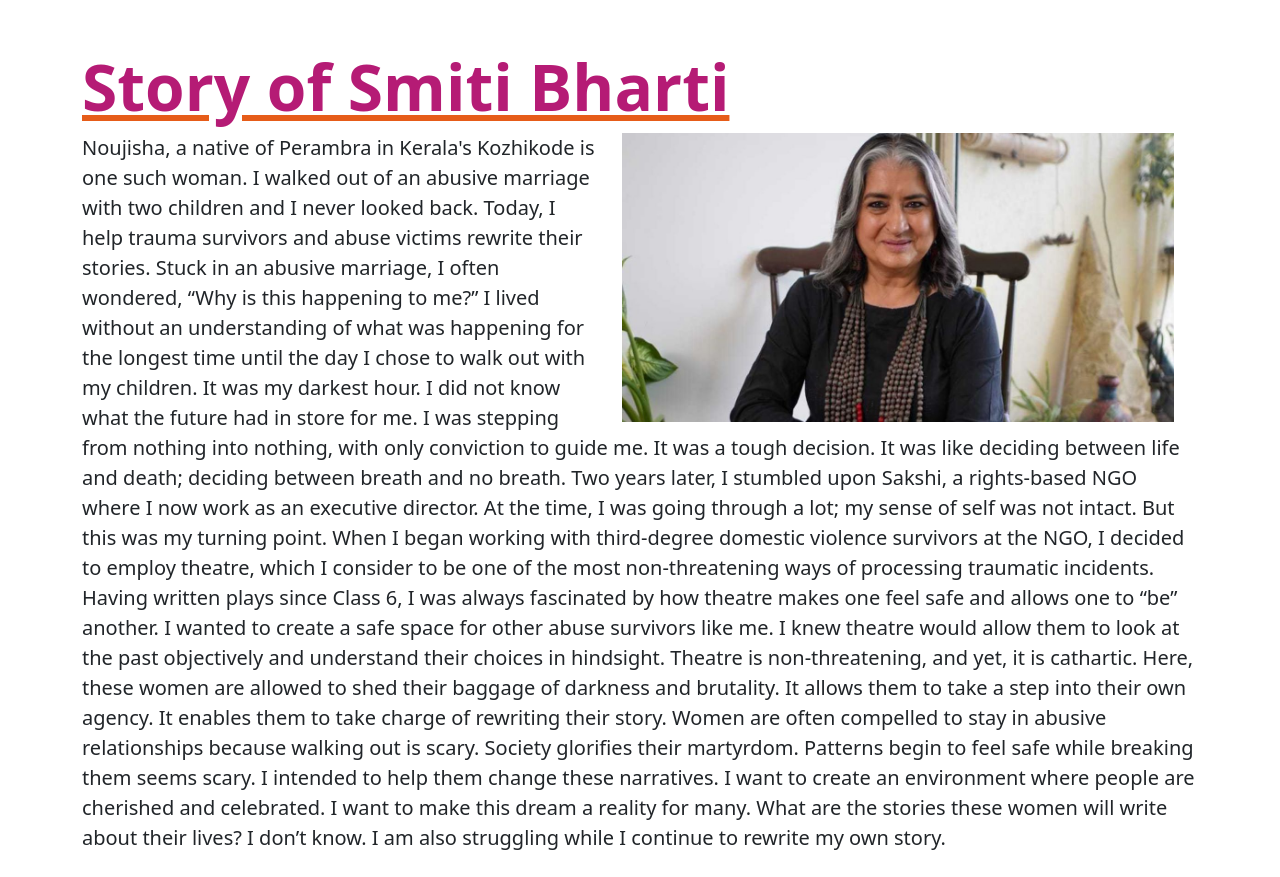
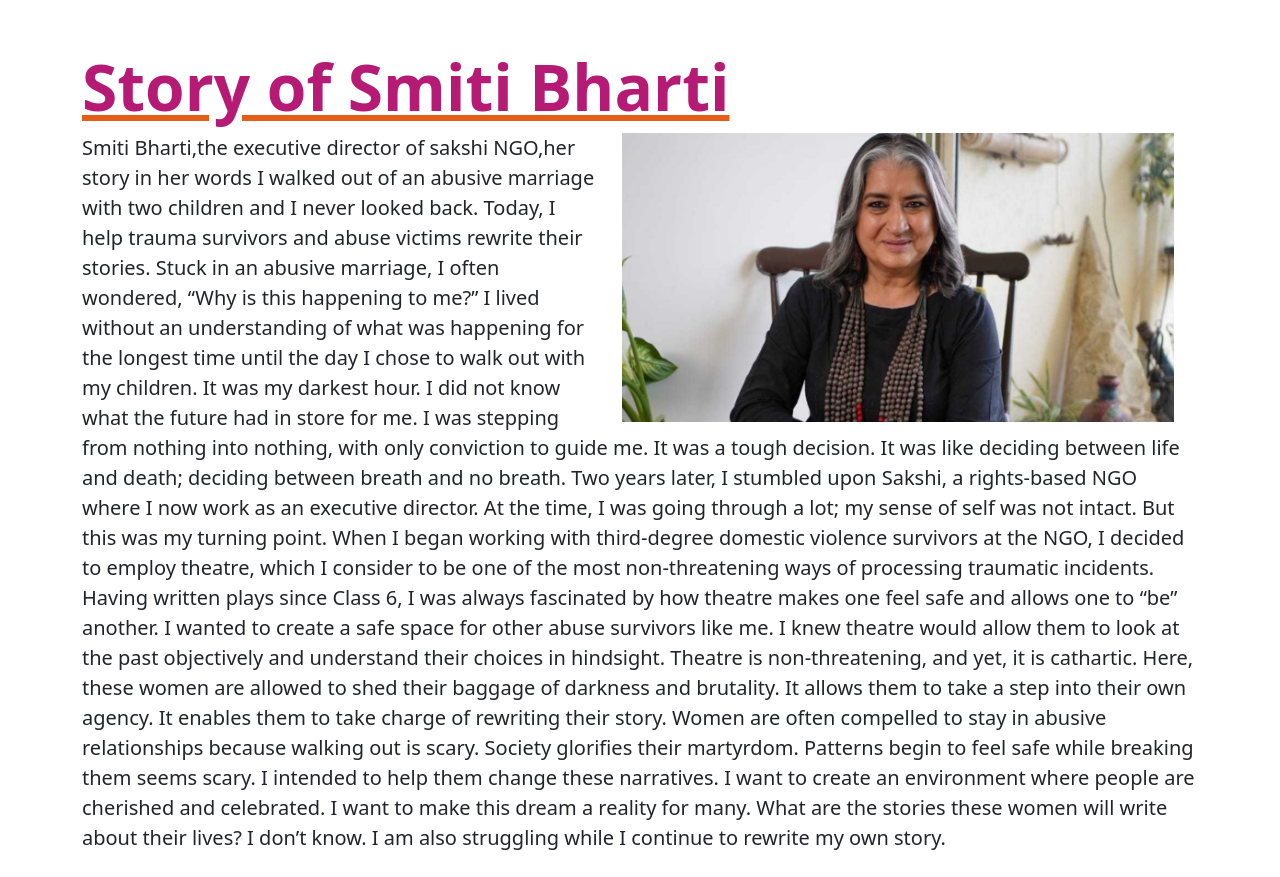
Before and after one commit to Manideepalapati/domestic-violence, a plain HTML site: page inspire.html in a window 1280 px wide. Shown: the part 1500-2377 px from the top of the page. Drawn offline with nearby package versions, Linux system fonts and the light colour scheme.

Commit message:
Update inspire.html

```diff
--- a/inspire.html
+++ b/inspire.html
@@ -193,7 +193,7 @@ She joined as a civil police officer on April 15, 2021.
             <h1 class="display-3 fw-bold text-body-emphasis" style="color: #B51B75 !important;">Story of Smiti Bharti</h1>
             </u>
         <img class="px-4" src="images/smita-bharti-1703672300.jpg" alt="" style="float: right;" width="600PX" >
-        <P class="lead mb-4 display-7" style="font-family: 'Times New Roman', Times, serif,!important">Noujisha, a native of Perambra in Kerala's Kozhikode is one such woman.
+        <P class="lead mb-4 display-7" style="font-family: 'Times New Roman', Times, serif,!important">Smiti Bharti,the executive director of sakshi NGO,her story in her words
 
             I walked out of an abusive marriage with two children and I never looked back. Today, I help trauma survivors and abuse victims rewrite their stories.
 
```
